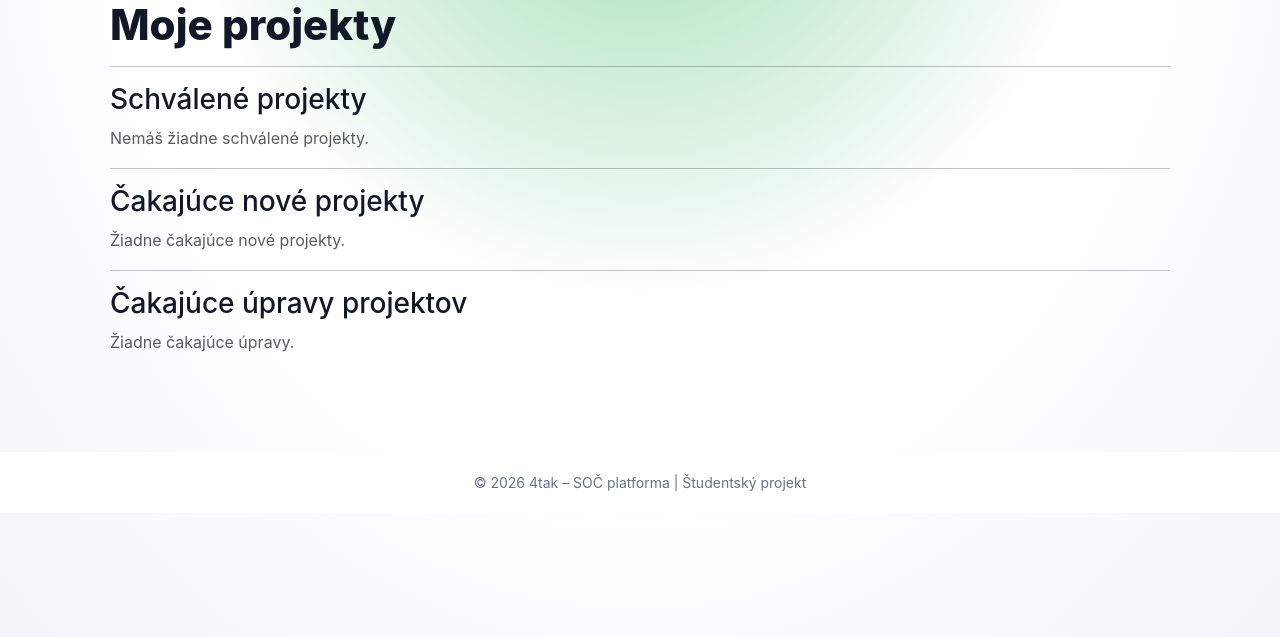
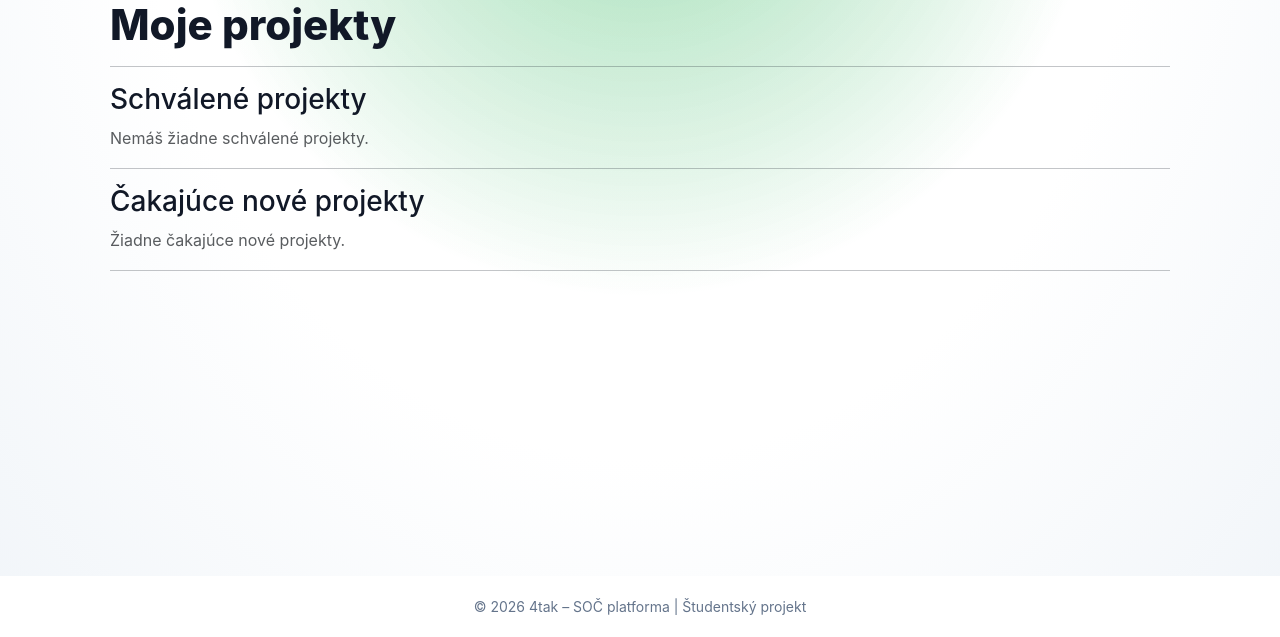
Before and after one commit to GrandpaCannibal043/4tak-soc, a Django app: page /my-projects/ in a window 1280 px wide. Shown: the part 163-800 px from the top of the page. Run offline with Django 5.2, Linux system fonts and the light colour scheme; a user stored in the database is signed in; data comes from the database, SQL or seed files in the repository; both versions use the stored data as it was after the commit; data that the repository does not hold is empty.

Commit message:
finalchanges4

```diff
--- a/projects/templates/projects/base.html
+++ b/projects/templates/projects/base.html
@@ -61,6 +61,7 @@
         }
 
         body {
+            min-height: 100vh; /* Zabezpečí, že body má aspoň výšku obrazovky */
             display: flex;
             flex-direction: column;
             min-height: 100vh;
@@ -256,10 +257,11 @@
         HLAVNÝ OBSAH
         ========================= */
         .container {
+            flex: 1; /* Toto vytlačí footer automaticky na spodok stránky */
             max-width: 1100px;
             margin: 80px auto;
             padding: 0 20px;
-            z-index: 0;
+            z-index: 1;
         }
 
         /* HERO – stred stránky */
--- a/projects/templates/projects/my_projects.html
+++ b/projects/templates/projects/my_projects.html
@@ -49,23 +49,5 @@
 
 <hr>
 
-<h3>Čakajúce úpravy projektov</h3>
-
-{% if pending_edits %}
-    {% for edit in pending_edits %}
-        <div class="card p-3 mb-3 border-warning">
-            <h5>{{ edit.title }}</h5>
-            <p class="text-muted">
-                Úprava projektu: {{ edit.original_project.title }}
-            </p>
-
-            <span class="badge bg-warning text-dark">
-                čaká na schválenie
-            </span>
-        </div>
-    {% endfor %}
-{% else %}
-    <p class="text-muted">Žiadne čakajúce úpravy.</p>
-{% endif %}
 
 {% endblock %}
--- a/projects/views.py
+++ b/projects/views.py
@@ -408,10 +408,6 @@ def teacher_dashboard(request):
         'pending_edits': pending_edits,
     })
 
-
-
-
-
 @login_required
 def approve_project(request, pk):
     project = Project.objects.get(pk=pk)
```
Also changed, not shown: db.sqlite3, media/projects/images/robotickaruka.png (added).
